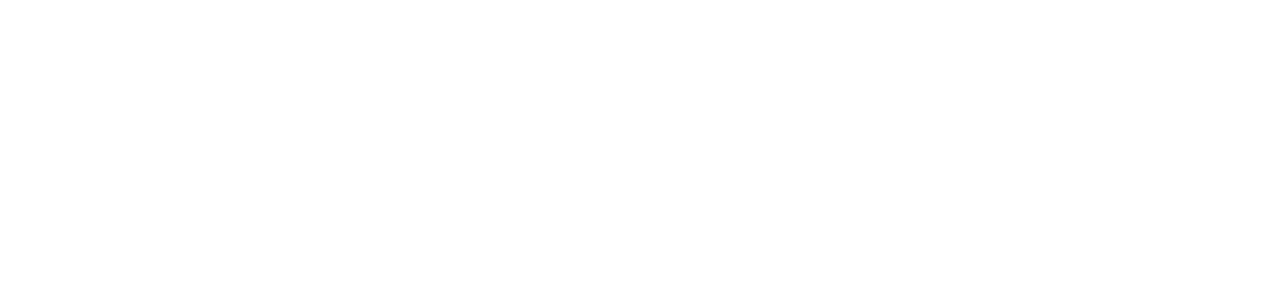
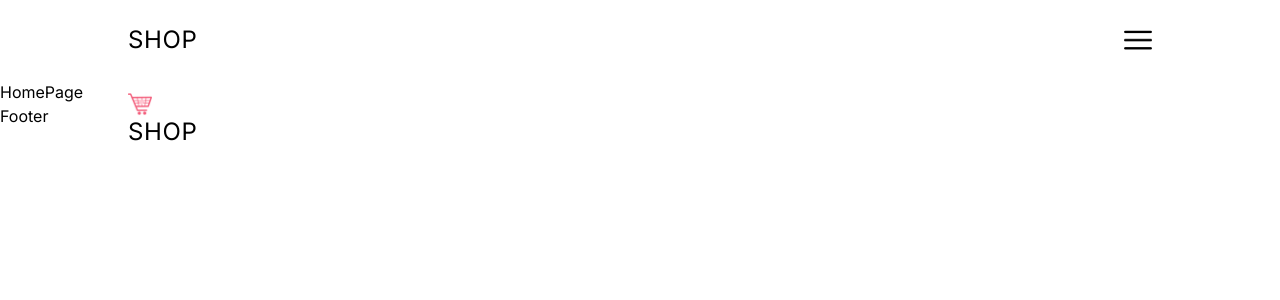
Before and after one commit to kastastin/headless-ecommerce, a Next.js app: page / in a window 1280 px wide. Shown: the top 300 px of the page. Built offline with nearby package versions, Linux system fonts and the light colour scheme.

Commit message:
added starter pages, layout, mobile menu

```diff
--- /dev/null
+++ b/src/app/[slug]/page.tsx
@@ -0,0 +1,5 @@
+const SinglePage = () => {
+  return <div>SinglePage</div>;
+};
+
+export default SinglePage;
--- a/src/app/layout.tsx
+++ b/src/app/layout.tsx
@@ -1,6 +1,9 @@
 import React from "react";
 import { Inter } from "next/font/google";
+
 import type { Metadata } from "next";
+import Footer from "@/components/Footer";
+import Navbar from "@/components/Navbar";
 import "./globals.css";
 
 const inter = Inter({ subsets: ["latin"] });
@@ -17,7 +20,11 @@
 }>) {
   return (
     <html lang="en">
-      <body className={inter.className}>{children}</body>
+      <body className={inter.className}>
+        <Navbar />
+        {children}
+        <Footer />
+      </body>
     </html>
   );
 }
--- /dev/null
+++ b/src/app/list/page.tsx
@@ -0,0 +1,5 @@
+const ListPage = () => {
+  return <div>ListPage</div>;
+};
+
+export default ListPage;
--- /dev/null
+++ b/src/app/login/page.tsx
@@ -0,0 +1,5 @@
+const LoginPage = () => {
+  return <div>LoginPage</div>;
+};
+
+export default LoginPage;
--- a/src/app/page.tsx
+++ b/src/app/page.tsx
@@ -1,5 +1,5 @@
 const HomePage = () => {
-  return <div className="flex text-white">HomePage</div>;
+  return <div>HomePage</div>;
 };
 
 export default HomePage;
--- /dev/null
+++ b/src/components/Footer.tsx
@@ -0,0 +1,5 @@
+const Footer = () => {
+  return <div>Footer</div>;
+};
+
+export default Footer;
--- /dev/null
+++ b/src/components/Menu.tsx
@@ -0,0 +1,34 @@
+"use client";
+
+import { useState } from "react";
+import Link from "next/link";
+import Image from "next/image";
+
+export const Menu = () => {
+  const [isOpen, setIsOpen] = useState(false);
+
+  return (
+    <div>
+      <Image
+        src="/menu.png"
+        alt="Menu"
+        width={28}
+        height={28}
+        className={`${isOpen ? "rotate-90" : ""} cursor-pointer transition-all`}
+        onClick={() => setIsOpen((prev) => !prev)}
+      />
+
+      {isOpen && (
+        <div className="absolute left-0 top-20 z-10 flex h-[calc(100vh-80px)] w-full flex-col items-center justify-center gap-8 bg-black text-xl text-white">
+          <Link href="/">Homepage</Link>
+          <Link href="/">Shop</Link>
+          <Link href="/">Deals</Link>
+          <Link href="/">About</Link>
+          <Link href="/">Contact</Link>
+          <Link href="/">Logout</Link>
+          <Link href="/">Cart(1)</Link>
+        </div>
+      )}
+    </div>
+  );
+};
--- /dev/null
+++ b/src/components/Navbar.tsx
@@ -0,0 +1,34 @@
+import Link from "next/link";
+import Image from "next/image";
+
+import { Menu } from "@/components/Menu";
+
+const Navbar = () => {
+  return (
+    <div className="relative h-20 px-4 md:px-8 lg:px-16 xl:px-32 2xl:px-64">
+      {/* Mobile */}
+      <div className="flex h-full items-center justify-between">
+        <Link href="/">
+          <div className="text-2xl tracking-wide">SHOP</div>
+        </Link>
+        <Menu />
+      </div>
+
+      {/* Bigger screens */}
+      <div className="hidden h-full items-center justify-between gap-8 md:flex">
+        {/* Left */}
+        <div className="w-1/3">
+          <Link href="/">
+            <Image src="/logo.png" alt="Logo" width={24} height={24} />
+            <div className="text-2xl tracking-wide">SHOP</div>
+          </Link>
+        </div>
+
+        {/* Right */}
+        <div className="w-2/3"></div>
+      </div>
+    </div>
+  );
+};
+
+export default Navbar;
```
